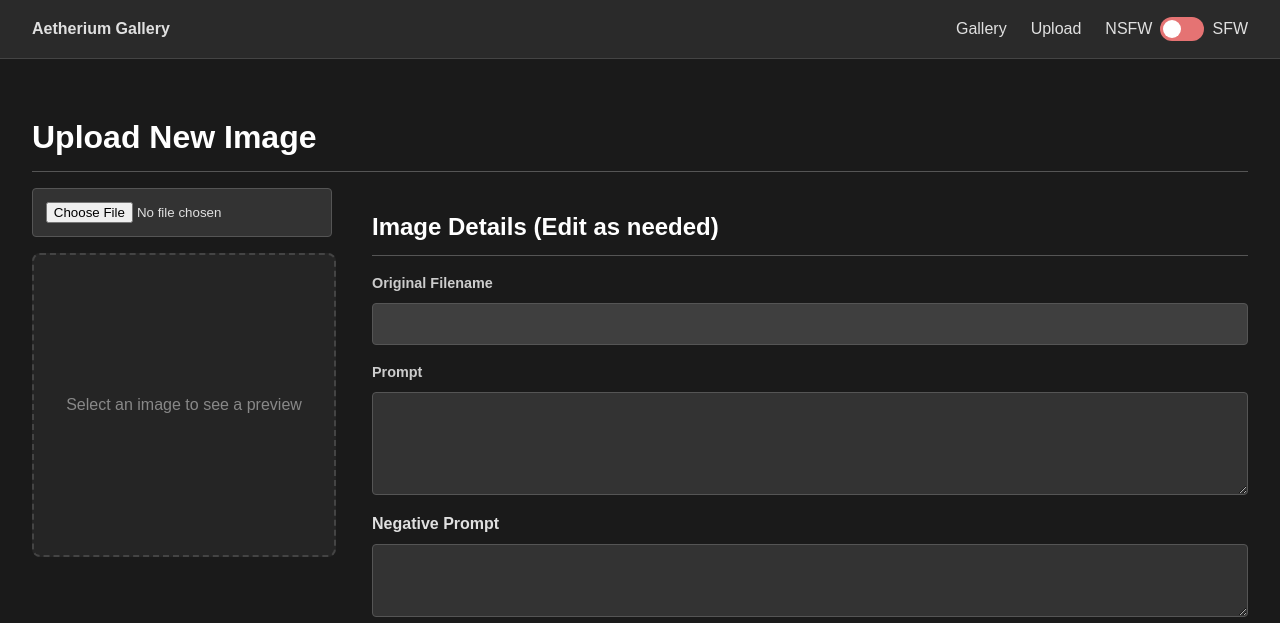
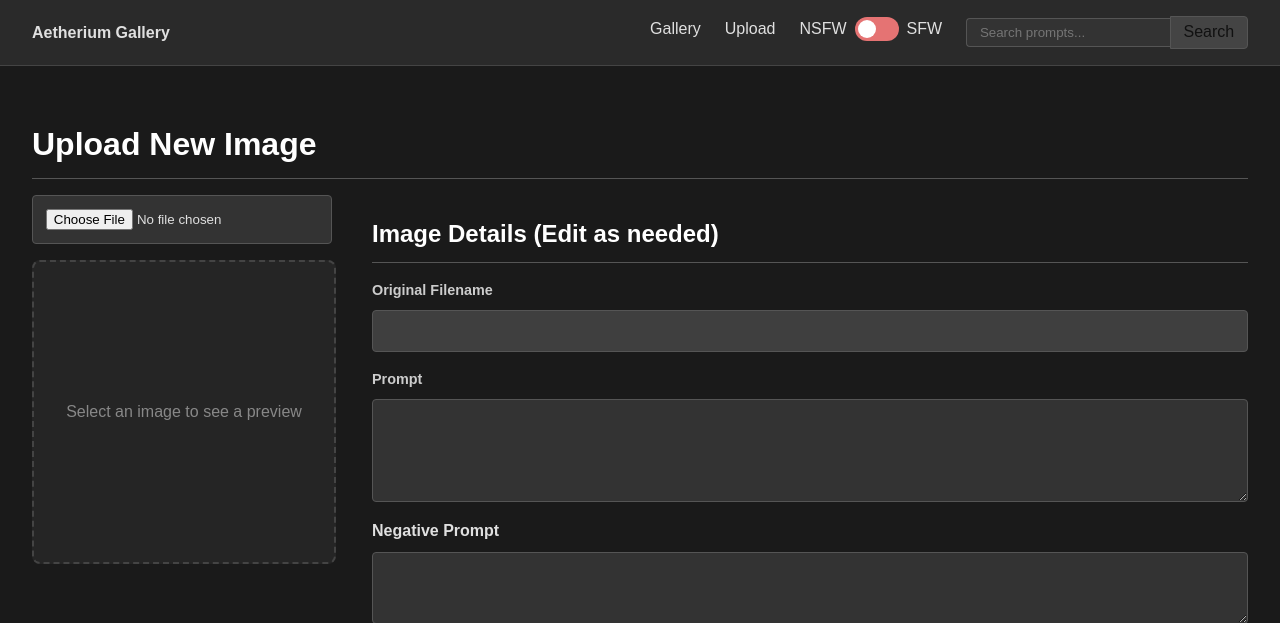
Before and after one commit to ales8822/aetherium_gallery, a FastAPI app: template templates/upload.html in a window 1280 px wide. Shown: the top 623 px of the page. Run offline with FastAPI, Linux system fonts and the light colour scheme; the template is opened without the code that fills it, so the values that code supplies are empty.

Commit message:
feat: Implement full-text search for images
Introduces a search functionality that allows users to find images by querying against their prompt, negative prompt, or original filename. This provides a crucial way to navigate a growing gallery.

- **Backend (`crud.py`):**
  - Added a new `search_images` function that uses SQLAlchemy's `or_` and `ilike` for a case-insensitive "contains" search across multiple text fields.
  - The function is fully compatible with the existing `safe_mode` NSFW filter.

- **Backend (`frontend.py`):**
  - Created a new frontend route at `/search` to handle incoming GET requests.
  - The route uses `Query` for basic validation and passes the search term `q` to the new `crud.search_images` function.
  - It renders a dedicated `search_results.html` template.

- **Frontend (`templates/`):**
  - Created a new `search_results.html` template to display the results, including the total count and the search query itself.
  - Refactored the main gallery display grid into a reusable partial (`partials/gallery_grid.html`).
  - Updated `index.html` to use `{% include %}` for the gallery grid, making the codebase DRY and easier to maintain.

- **UI (`base.html`, `style.css`):**
  - Added a search form directly to the main navigation header, making it accessible from all pages.
  - Added new CSS rules to style the search input, button, and the search summary on the results page.

```diff
--- a/static/css/style.css
+++ b/static/css/style.css
@@ -417,6 +417,37 @@ which is hidden by default.
     display: flex; /* Use flex to align buttons */
 }
 
+/* --- Search Form Styles --- */
+.search-form {
+    display: flex;
+    align-items: center;
+}
+.search-form input[type="search"] {
+    background-color: #333;
+    border: 1px solid #555;
+    color: #e0e0e0;
+    padding: 0.4rem 0.8rem;
+    border-radius: 4px 0 0 4px; /* Rounded on the left */
+    border-right: none;
+}
+.search-form button[type="submit"] {
+    padding: 0.4rem 0.8rem;
+    border-radius: 0 4px 4px 0; /* Rounded on the right */
+    background-color: #444;
+    cursor: pointer;
+    border: 1px solid #555;
+}
+.search-form button[type="submit"]:hover {
+    background-color: #555;
+}
+.search-summary {
+    font-size: 1.2em;
+    color: #ccc;
+    margin-bottom: 2rem;
+    border-left: 3px solid #64b5f6;
+    padding-left: 1rem;
+}
+
 footer {
   text-align: center;
   margin-top: 3rem;
--- a/templates/base.html
+++ b/templates/base.html
@@ -62,6 +62,13 @@
               <span>SFW</span>
             </label>
           </li>
+          <!-- ▼▼▼ ADD THIS NEW LIST ITEM ▼▼▼ -->
+          <li>
+            <form action="{{ url_for('search') }}" method="get" class="search-form">
+              <input type="search" name="q" placeholder="Search prompts..." required minlength="2">
+              <button type="submit">Search</button>
+            </form>
+          </li>
 
         </ul>
       </nav>
```
Also changed, not shown: aetherium_gallery/crud.py (+35 -0 lines), aetherium_gallery/routers/frontend.py (+27 -1 lines), templates/index.html (+1 -46 lines), templates/partials/gallery_grid.html (added, +45 -0 lines), templates/search_results.html (added, +23 -0 lines).
